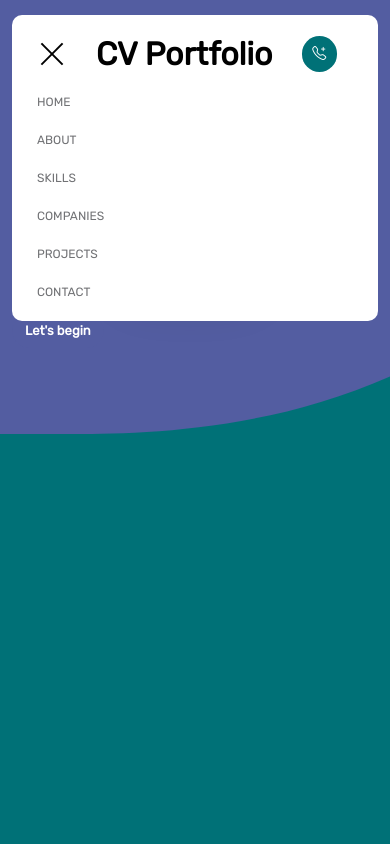
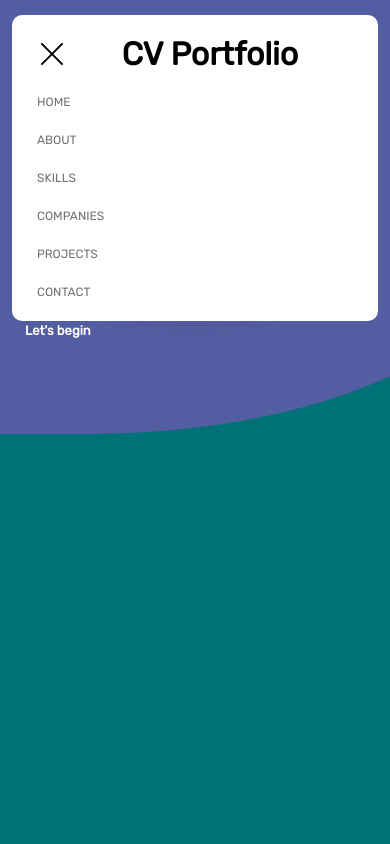
Before and after one commit to AfonsoSousa123/my-cv-web, a React (Vite) app: page / in a window 390 px wide. Both pictures are taken after a click on the button "Toggle navigation". Shown: the top 844 px of the page. Built offline with nearby package versions, Linux system fonts and the light colour scheme; grey boxes are pictures that could not be loaded.

Commit message:
fix: Fixed navbar functionality with toggle and responsive behavior

```diff
--- a/src/assets/css/templatemo-first-portfolio-style.css
+++ b/src/assets/css/templatemo-first-portfolio-style.css
@@ -1219,6 +1219,8 @@ section.clients {
     font-size: 20px;
   }
 
+
+
   .custom-btn,
   .navbar .custom-btn {
     font-size: 13px;
@@ -1241,3 +1243,16 @@ section.clients {
     min-width: inherit;
   }
 }
+
+.navbar-collapse {
+  transition: max-height 0.5s ease-in-out;
+  overflow: hidden;
+}
+
+.navbar-collapse.collapsing {
+  max-height: 0;
+}
+
+.navbar-collapse.show {
+  max-height: 500px;
+}
--- a/src/components/Header.tsx
+++ b/src/components/Header.tsx
@@ -1,4 +1,25 @@
+import { useState, useEffect } from "react";
+
 const Header = () => {
+  const [isMenuOpen, setIsMenuOpen] = useState(false);
+
+  const toggleMenu = () => {
+    setIsMenuOpen(!isMenuOpen);
+  };
+
+  useEffect(() => {
+    const handleResize = () => {
+      if (window.innerWidth > 991) {
+        setIsMenuOpen(false);
+      }
+    };
+
+    window.addEventListener("resize", handleResize);
+    return () => {
+      window.removeEventListener("resize", handleResize);
+    };
+  }, []);
+
   return (
       <>
         <nav className="navbar navbar-expand-lg">
@@ -6,10 +27,9 @@ const Header = () => {
             <button
                 className="navbar-toggler"
                 type="button"
-            data-bs-toggle="collapse"
-            data-bs-target="#navbarNav"
+                onClick={toggleMenu}
                 aria-controls="navbarNav"
-            aria-expanded="false"
+                aria-expanded={isMenuOpen}
                 aria-label="Toggle navigation"
             >
               <span className="navbar-toggler-icon"></span>
@@ -19,48 +39,33 @@ const Header = () => {
               CV Portfolio
             </a>
 
-          <div className="d-flex align-items-center d-lg-none">
-            <a className="navbar-icon bi-telephone-plus me-3" href="#section_contact"></a>
-          </div>
-
-          <div className="collapse navbar-collapse" id="navbarNav">
+            <div className={`collapse navbar-collapse ${isMenuOpen ? "show" : ""}`} id="navbarNav">
               <ul className="navbar-nav ms-lg-5">
                 <li className="nav-item">
                   <a className="nav-link click-scroll" href="#section_1">
                     Home
                   </a>
                 </li>
-
                 <li className="nav-item">
                   <a className="nav-link click-scroll" href="#section_about">
                     About
                   </a>
                 </li>
-
                 <li className="nav-item">
                   <a className="nav-link click-scroll" href="#section_skills">
                     Skills
                   </a>
                 </li>
-
                 <li className="nav-item">
                   <a className="nav-link click-scroll" href="#section_companies">
                     Companies
                   </a>
                 </li>
-
-              {/*<li className="nav-item">*/}
-              {/*  <a className="nav-link click-scroll" href="#section_services">*/}
-              {/*    Services*/}
-              {/*  </a>*/}
-              {/*</li>*/}
-
                 <li className="nav-item">
                   <a className="nav-link click-scroll" href="#section_projects">
                     Projects
                   </a>
                 </li>
-
                 <li className="nav-item">
                   <a className="nav-link click-scroll" href="#section_contact">
                     Contact
@@ -77,4 +82,5 @@ const Header = () => {
       </>
   );
 };
+
 export default Header;
--- a/src/main.tsx
+++ b/src/main.tsx
@@ -11,7 +11,7 @@ import "./assets/css/bootstrap-icons.css";
 // JS files
 // import "@popperjs/core"
 // import "./assets/js/jquery.min.js";
-import "./assets/js/bootstrap.min.js";
+// import "./assets/js/bootstrap.min.js";
 // import "./assets/js/jquery.sticky.js";
 // import "./assets/js/click-scroll.js";
 // import "./assets/js/jquery.magnific-popup.min.js";
```
Lines whose indentation alone changed are shown as unchanged.
